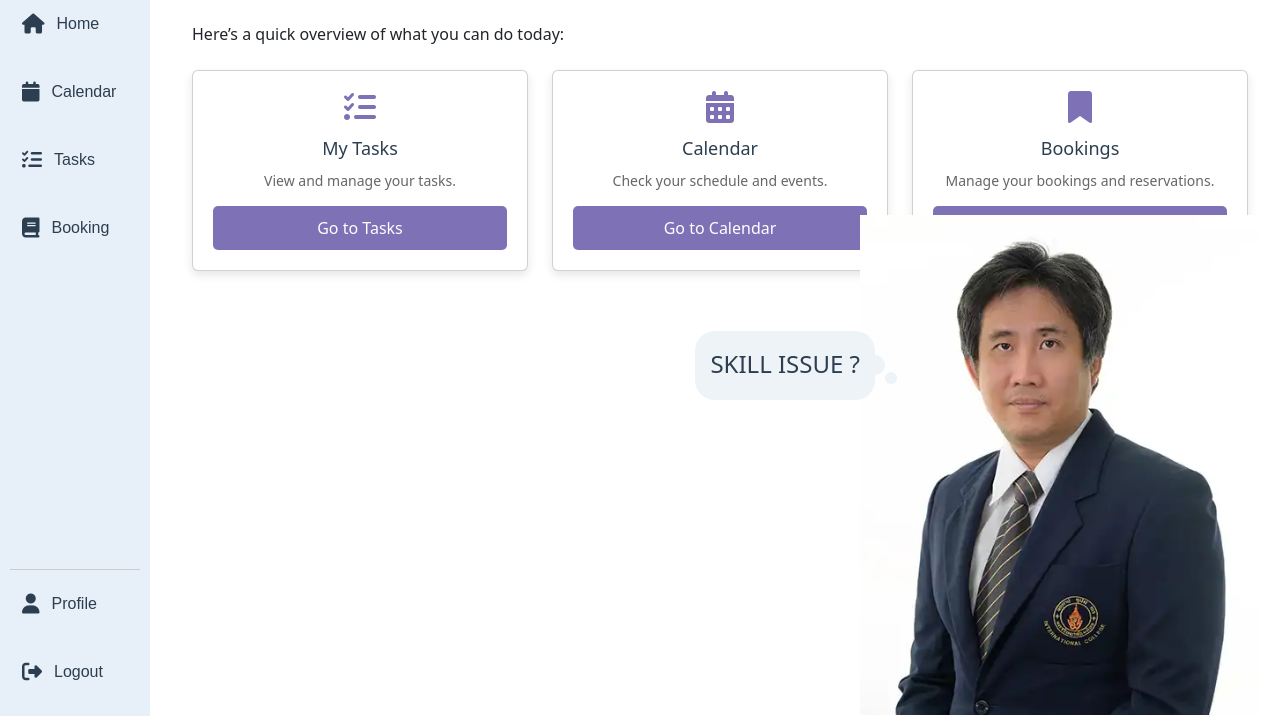
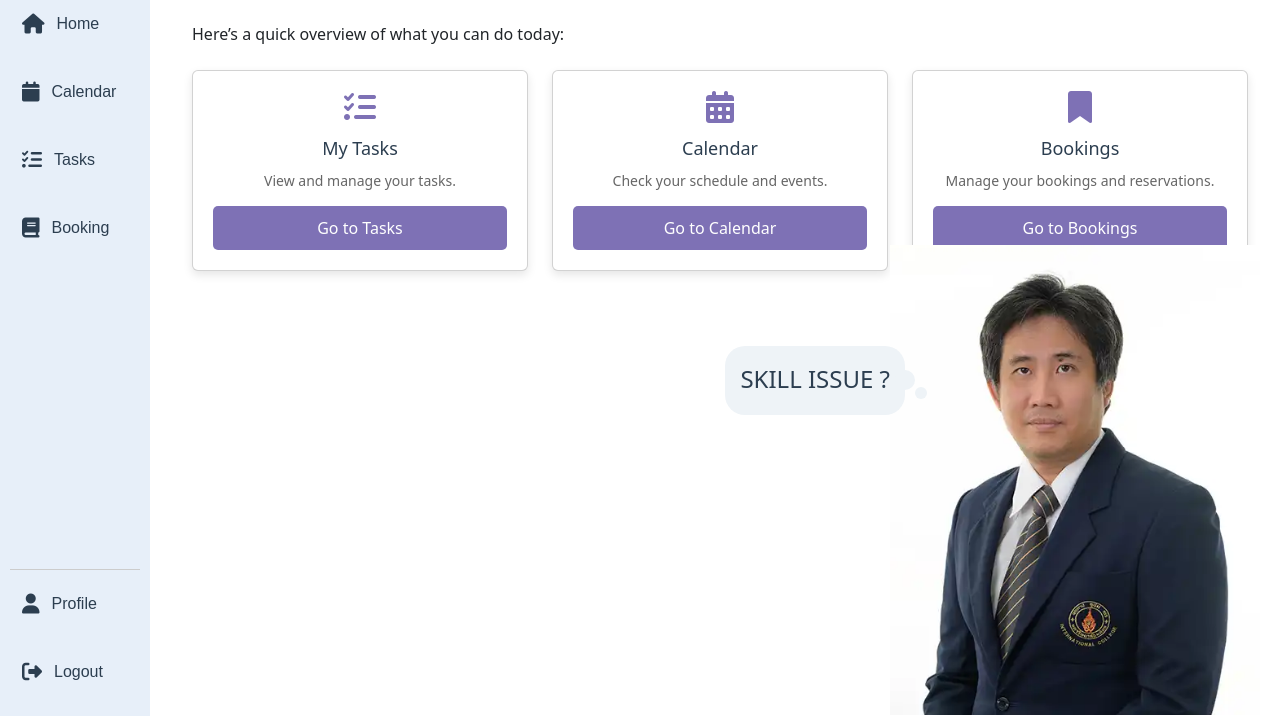
Before and after one commit to sirithatthamrong/SWE-P1, a Flask app: template app/templates/home.html in a window 1280 px wide. Shown: the part 84-800 px from the top of the page. Run offline with Flask 3, Linux system fonts and the light colour scheme; the template is opened without the code that fills it, so the values that code supplies are empty.

Commit message:
style(ui)

```diff
--- a/app/static/css/home.css
+++ b/app/static/css/home.css
@@ -117,8 +117,8 @@ body {
 }
 
 .user-image {
-    width: 400px;
-    height: 500px;
+    width: 370px;
+    height: 470px;
     border-radius: 0;
     object-fit: cover;
     border: 0;
```
